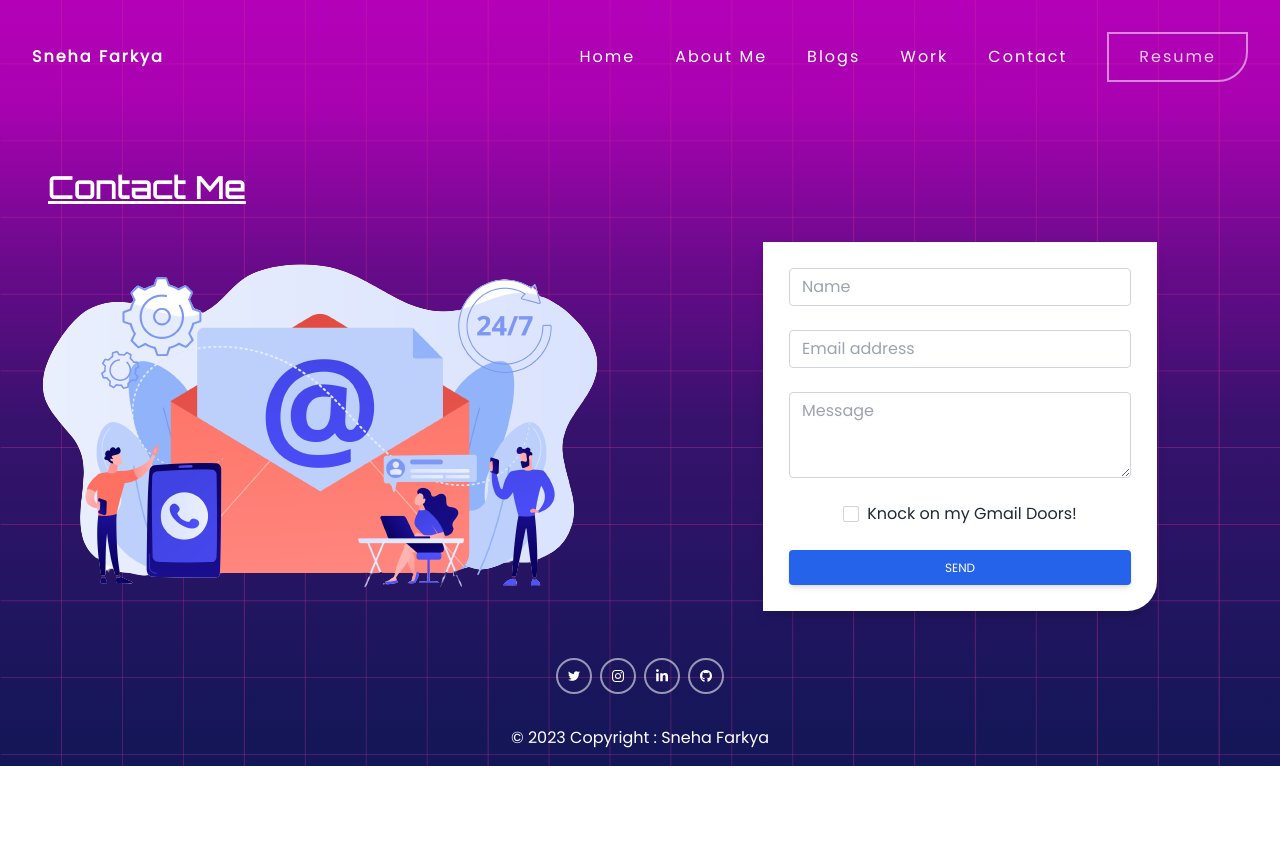
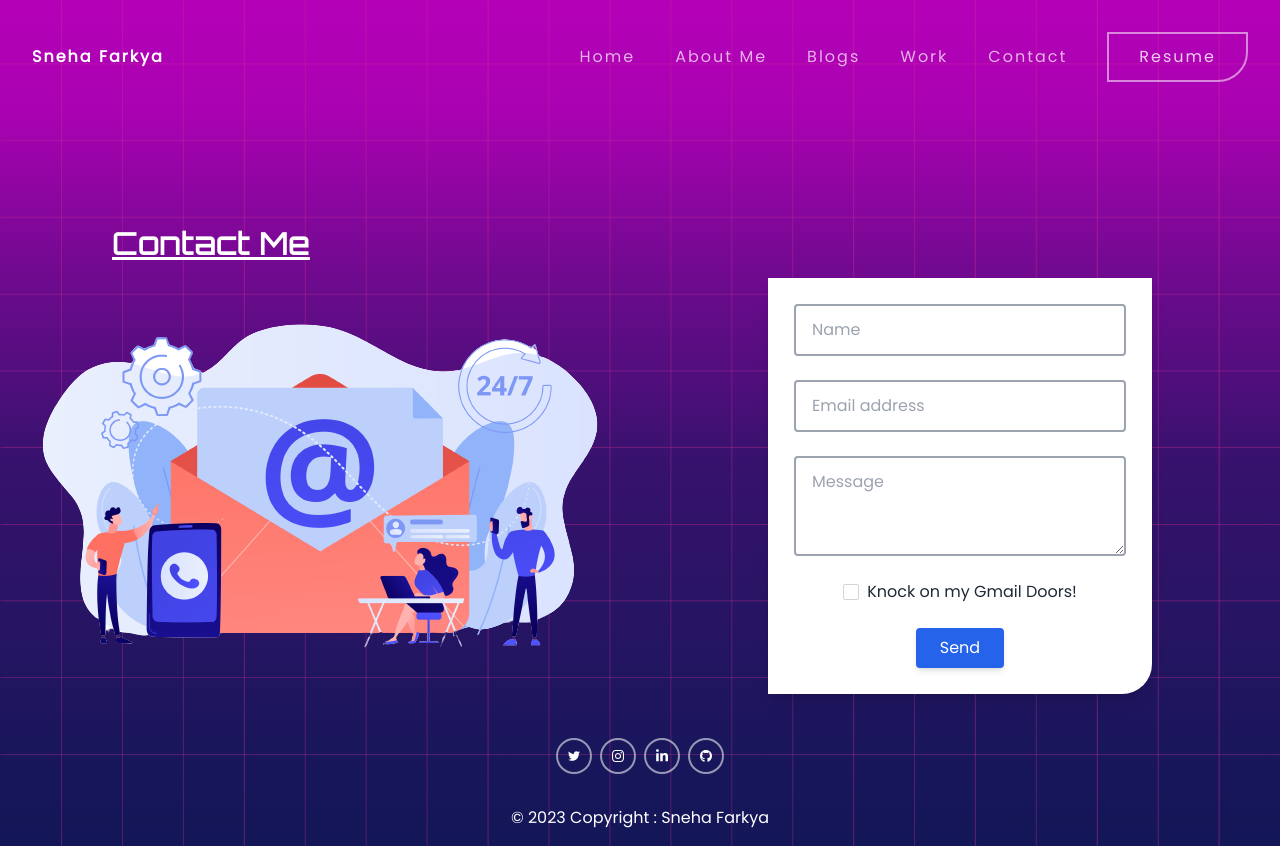
Before and after one commit to snehafarkya/Portfolio2.0, a React (Create React App) app: page /contact in a window 1280 px wide. Before the commit the page ends 800 px from the top, so only its background shows below. Built offline with nearby package versions, Linux system fonts and the light colour scheme.

Commit message:
add:hover effect added

```diff
--- a/src/App.css
+++ b/src/App.css
@@ -17,6 +17,18 @@ background-image: url(./Group.png) ,linear-gradient(180deg, #BA00BB -6.87%, #A90
 .nav{
   background-color: transparent;
 }
+.nav-link{
+  color: rgba(255, 255, 255, 0.696);
+  text-decoration: none;
+}
+.nav-link:hover{
+  color: white;
+  transform: scale(1.06);
+  filter: drop-shadow(0 0.2rem 0.25rem rgba(0, 0, 0, 0.2));
+  /* transition: 0.2s ease-in ease-out; */
+  font-weight: bold;
+  text-decoration: none;
+}
 .btn-prim,.btn-res{
   color: white;
   opacity:80%;
@@ -30,13 +42,8 @@ background-image: url(./Group.png) ,linear-gradient(180deg, #BA00BB -6.87%, #A90
         position: relative;
 }
 
-.btn-prim:hover,.exp-card:hover{
-  transform:scale(1.04);
-  transition: all 0.3s ease-in-out;
-  border-color: #A902B1;
-  box-shadow: -12px -12px 40px rgba(65, 60, 243, 0.4), 12px 12px 70px rgba(173, 1, 179, 0.35);
-}
-.btn-res:hover, .github-btn:hover{
+
+ .github-btn:hover{
   transform:scale(1.04);
   transition: all 0.3s ease-in-out;
   border-color: white;
@@ -54,8 +61,18 @@ background-image: url(./Group.png) ,linear-gradient(180deg, #BA00BB -6.87%, #A90
 .exp-card{
   border: 2px rgba(255, 255, 255, 0.66) solid;
   border-radius: 0px 0px 30px 0px;
+  width: 60%;
 }
-
+.exp-card:hover{
+  transform:scale(1.04);
+  transition: all 0.3s ease-in-out;
+  border-color: #A902B1;
+  box-shadow: -12px -12px 40px rgba(65, 60, 243, 0.4), 12px 12px 70px rgba(173, 1, 179, 0.35);
+}
+.exp-card input:focus,.exp-card textarea:focus{
+  outline: none;
+  border-color: #37126D;
+}
 /* WORK CSS */
 .containerr {
   position : relative;
@@ -136,8 +153,9 @@ background-image: url(./Group.png) ,linear-gradient(180deg, #BA00BB -6.87%, #A90
 .social{
   border-color: rgba(255, 255, 255, 0.55);
 }
-.social:hover{
+.social:hover, .btn-prim:hover,.btn-res:hover{
   border-color: white;
+  color: white;
   transition: all 0.3s ease-in-out;
   transform: scale(1.06);
   box-shadow: 2px 5px 20px rgba(128, 128, 128, 0.322);
@@ -155,17 +173,11 @@ background-image: url(./Group.png) ,linear-gradient(180deg, #BA00BB -6.87%, #A90
   padding: 10px 10px;
   border-radius: 12px;
 }
-/* filter buttons */
-.filterBtn:hover{
-  filter: drop-shadow(3px 5px 2px rgb(0 0 0 / 0.4));
-  background-color: white;
-  /* transition: all 0.3s ease-in-out; */
-}
+
 .searchbtn:hover{
   box-shadow: rgba(0, 0, 0, 0.25) 0px 54px 55px, rgba(0, 0, 0, 0.12) 0px -12px 30px, rgba(0, 0, 0, 0.12) 0px 4px 6px, rgba(0, 0, 0, 0.17) 0px 12px 13px, rgba(0, 0, 0, 0.09) 0px -3px 5px;
 transition: all 0.4s ease-in-out;
 transform: scale(1.09);
-background: yellow;
 color: #0F1755;
 }
 .moreWorkLink:hover{
--- a/src/component/Buttons.js
+++ b/src/component/Buttons.js
@@ -6,7 +6,7 @@ const Buttons = ({ filterItem, setItem, menuItems }) => {
 
   return (
     <>
-      <div className="grid grid-cols-2 place-items-center md:flex md:justify-center">
+      <div className="grid grid-cols-2 pb-20 place-items-center md:flex md:justify-center">
         {menuItems.map((Val, id) => {
           return (
             <Button
--- a/src/component/Contact.js
+++ b/src/component/Contact.js
@@ -1,6 +1,6 @@
-import React from 'react'
-import contact from '../assets/contact.png'
-import { Heading } from '@chakra-ui/react'
+import React from "react";
+import contact from "../assets/contact.png";
+import { Heading } from "@chakra-ui/react";
 export default function Contact() {
   return (
     <>
@@ -9,52 +9,60 @@ export default function Contact() {
         as="h2"
         textDecoration="underline"
         textAlign={{}}
-    fontFamily='Orbitron'
-    letterSpacing='1px'
-    color='white'
-    marginTop='10'
-    className='p-4 md:mt-16 md:ml-8'
+        fontFamily="Orbitron"
+        letterSpacing="1px"
+        color="white"
+        className="md:mx-28 mt-28"
+        // marginTop="10"
+        // className="p-4 md:mt-16 md:ml-8"
       >
         Contact Me
       </Heading>
-    <div className='grid grid-cols-1 place-items-center md:grid-cols-2 h-full '>
+      <div className="grid grid-cols-1 place-items-center md:grid-cols-2 h-full ">
         <img src={contact} alt="" />
         <div class="exp-card block p-6 rounded-lg shadow-lg bg-white max-w-md m-4">
-
-  <form>
-    <div class="form-group mb-6">
-      <input type="text" class="form-control block
+          <form >
+            <div class="form-group mb-6  ">
+              <input
+                type="text"
+                class="form-control block
         w-full
-        px-3
-        py-1.5
+        px-4
+        py-3
         text-md
         font-normal
         text-gray-700
         bg-white bg-clip-padding
-        border border-solid border-gray-300
+        border-2 border-solid border-gray-400
         rounded
         transition
         ease-in-out
         m-0
-        focus:text-gray-700 focus:bg-white focus:border-blue-600 focus:outline-none" id="exampleInput7"
-        placeholder="Name" />
+        focus:text-gray-700 focus:bg-white focus:border-blue-600 focus:outline-none"
+                id="exampleInput7"
+                placeholder="Name"
+              />
             </div>
             <div class="form-group mb-6">
-      <input type="email" class="form-control block
+              <input
+                type="email"
+                class="form-control block
         w-full
-        px-3
-        py-1.5
+        px-4
+        py-3
         text-md
         font-normal
         text-gray-700
         bg-white bg-clip-padding
-        border border-solid border-gray-300
+        border-2 border-solid border-gray-400
         rounded
         transition
         ease-in-out
         m-0
-        focus:text-gray-700 focus:bg-white focus:border-blue-600 focus:outline-none" id="exampleInput8"
-        placeholder="Email address" />
+        focus:text-gray-700 focus:bg-white focus:border-blue-600 focus:outline-none"
+                id="exampleInput8"
+                placeholder="Email address"
+              />
             </div>
             <div class="form-group mb-6">
               <textarea
@@ -62,13 +70,13 @@ export default function Contact() {
         form-control
         block
         w-full
-        px-3
-        py-1.5
+        px-4
+        py-3
         text-md
         font-normal
         text-gray-700
         bg-white bg-clip-padding
-        border border-solid border-gray-300
+        border-2 border-solid border-gray-400
         rounded
         transition
         ease-in-out
@@ -81,21 +89,33 @@ export default function Contact() {
               ></textarea>
             </div>
             <div class="form-group form-check text-center mb-6">
-      <input type="checkbox"
+              <input
+                type="checkbox"
                 class="form-check-input appearance-none h-4 w-4 border border-gray-300 rounded-sm bg-white checked:bg-blue-600 checked:border-blue-600 focus:outline-none transition duration-200 mt-1 align-top bg-no-repeat bg-center bg-contain mr-2 cursor-pointer"
-        id="exampleCheck87" unselectable='false' />
-      <label class="form-check-label inline-block text-gray-800" for="exampleCheck87">Knock on my Gmail Doors!</label>
+                id="exampleCheck87"
+                unselectable="false"
+              />
+              <label
+                class="form-check-label inline-block text-gray-800"
+                for="exampleCheck87"
+              >
+                Knock on my Gmail Doors!
+              </label>
             </div>
-    <button type="submit" class="
-      w-full
+            <button
+              type="submit"
+              class="
+      w-lg
+      m-auto
+      justify-center
+      flex
       px-6
       py-2.5
       bg-blue-600
       text-white
       font-medium
-      text-xs
+      text-md
       leading-tight
-      uppercase
       rounded
       shadow-md
       hover:bg-blue-700 hover:shadow-lg
@@ -103,10 +123,13 @@ export default function Contact() {
       active:bg-blue-800 active:shadow-lg
       transition
       duration-150
-      ease-in-out">Send</button>
+      ease-in-out"
+            >
+              Send
+            </button>
           </form>
         </div>
       </div>
     </>
-  )
+  );
 }
```
Lines whose indentation alone changed are shown as unchanged.
